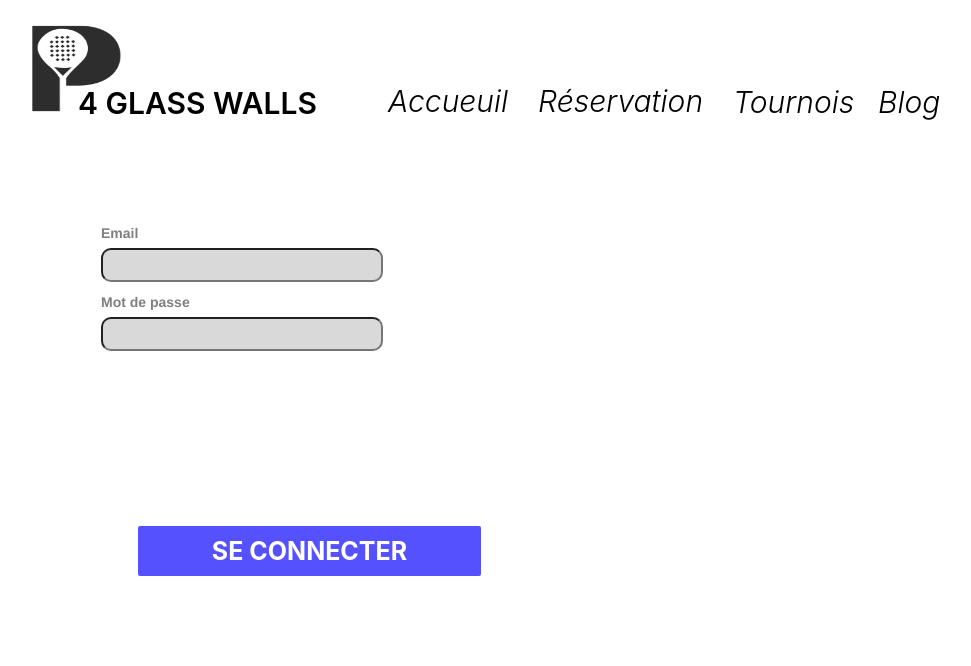
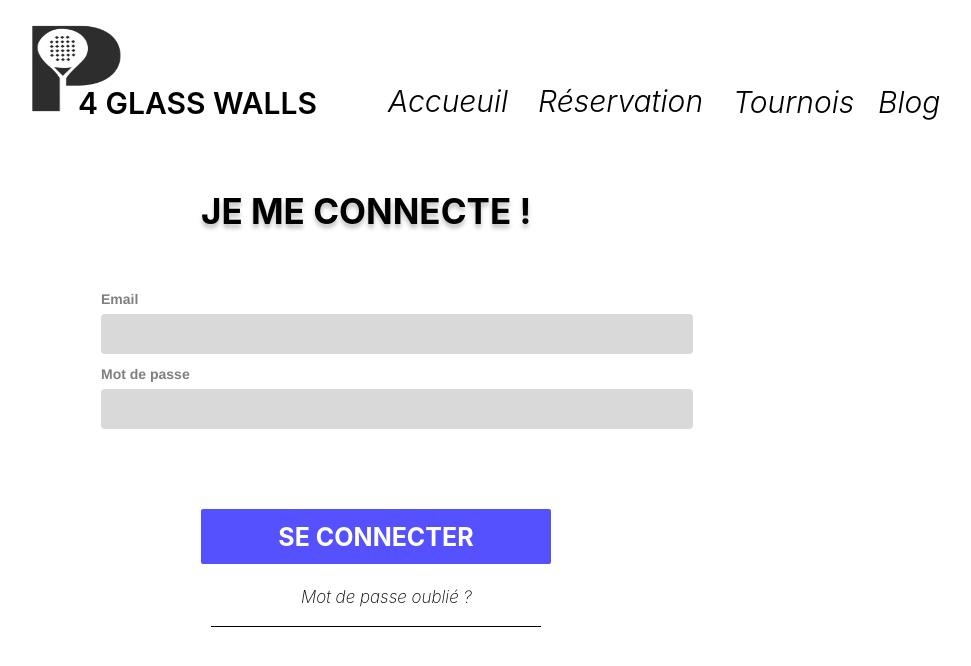
Before and after one commit to msbduno/PadelApp, a PHP site: page /connexion.html in a window 1280 px wide. Shown: the top 666 px of the page, without its empty margins (12-983 px from the left). Run offline with PHP 8.4, Linux system fonts and the light colour scheme.

Commit message:
connexion1 mathis

```diff
--- a/connexion.html
+++ b/connexion.html
@@ -43,6 +43,7 @@
 
     <div class="Connexion">
 
+        <div class="titreConnexion"> JE ME CONNECTE !</div>
 
         <form method="post">
 
@@ -56,9 +57,21 @@
             </p>
 
         </form>
+
+        <button class="connexion_submit button1" value="1" type="submit">SE CONNECTER</button>
+
+        <a  class="mdpOublié" href="bin.html">Mot de passe oublié ?</a>
+
+        <div class="barre"> </div>
+
     </div>
 
-    <button class="connexion_submit button1" value="1" type="submit">SE CONNECTER</button>
+
+
+
+
+
+
 </body>
 
 </html>
--- a/style.css
+++ b/style.css
@@ -340,22 +340,23 @@ a:hover {
     border-radius: 10px;
     padding: 22px;
     position: absolute;
-    top: 200px; left: 90px;
-    height: 300px;
+    top: 150px; left: 90px;
+    height: 250px;
+    width: 650px;
 }
 input {
     width : 98%;
-    padding: 5px;
+    padding: 10px;
     color: #0c0b0b;
-    border-radius: 5px;
-    border-radius: 10px;
-background: #D9D9D9;
+    border-radius: 4px;
+    background: #D9D9D9;
+    border: none;
 
   }
 
 .button1{
-    width: 343px;
-    height: 50px;
+    width: 350px;
+    height: 55px;
     flex-shrink: 0;
     border-radius: 2px;
     background: #5551FF;
@@ -366,8 +367,9 @@ background: #D9D9D9;
     font-style: normal;
     font-weight: 700;
     line-height: 160%; /* 64px */
-    margin-top: 400px;
-    margin-left: 150px;
+    margin-top: 70px;
+    margin-left: 100px;
+    margin-bottom: 20px;
     border: none;
   }
 
@@ -382,5 +384,38 @@ background: #D9D9D9;
   }
   .position3{
     margin-left: 890px;
+  }
 
+  .titreConnexion{
+    color: #000;
+    font-feature-settings: 'clig' off, 'liga' off;
+    text-shadow: 0px 4px 4px rgba(0, 0, 0, 0.25);
+    font-family: Inter;
+    font-size: 35px;
+    font-style: normal;
+    font-weight: 700;
+    line-height: 160%; /* 88px */
+    margin-left: 100px;
+    margin-top: 10px;
+    margin-bottom: 50px;
   }
+
+  .mdpOublié{
+    color: #000;
+    text-align: center;
+    font-feature-settings: 'clig' off, 'liga' off;
+    font-family: Inter;
+    font-size: 17px;
+    font-style: italic;
+    font-weight: 150;
+    line-height: 160%; /* 40px */
+    margin-left: 200px;
+  }
+
+  .barre{
+    width: 330px;
+    height: 0.5px;
+    background-color: #000;
+    margin-left: 110px;
+    margin-top: 15px;
+  }
```
